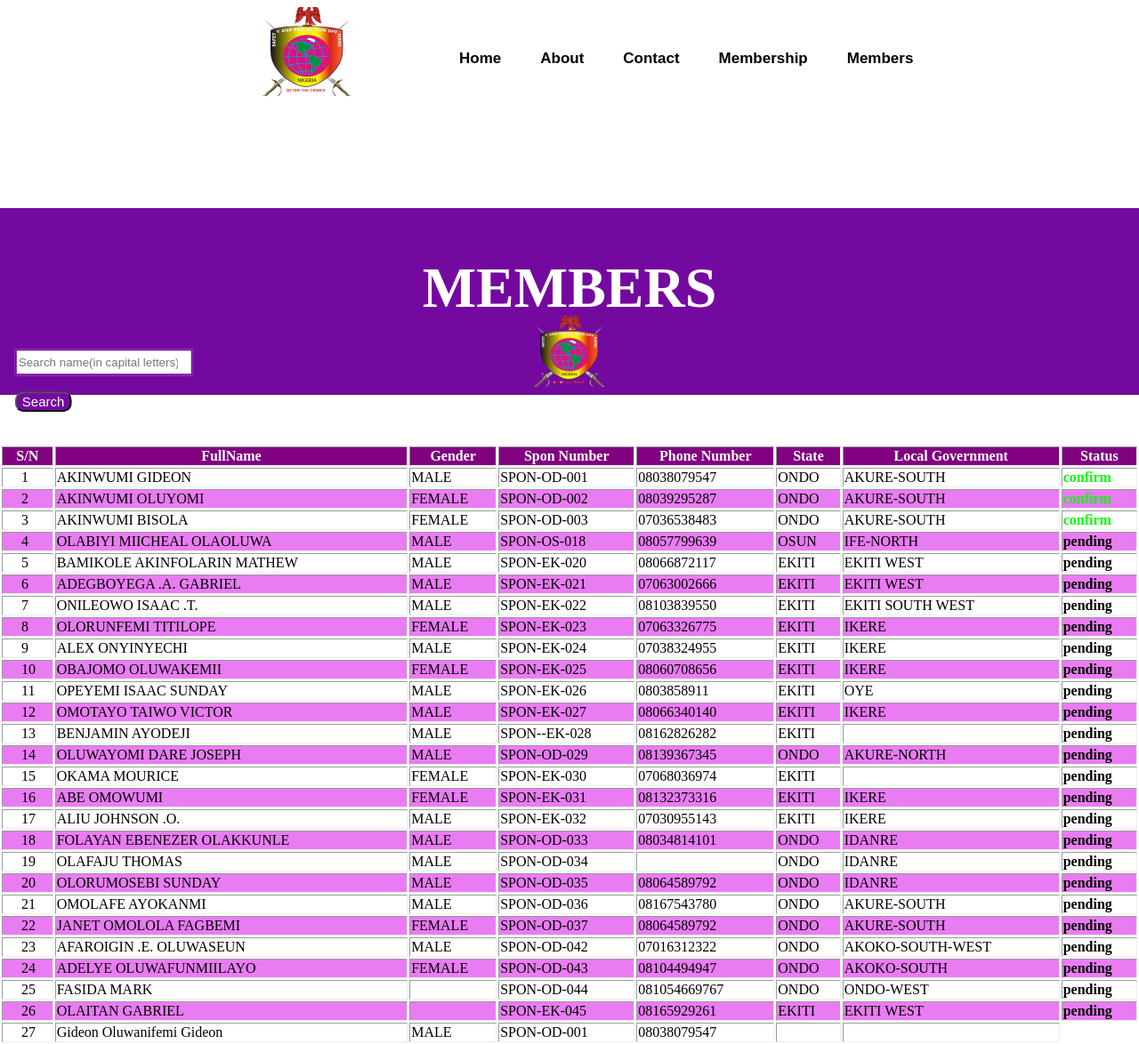
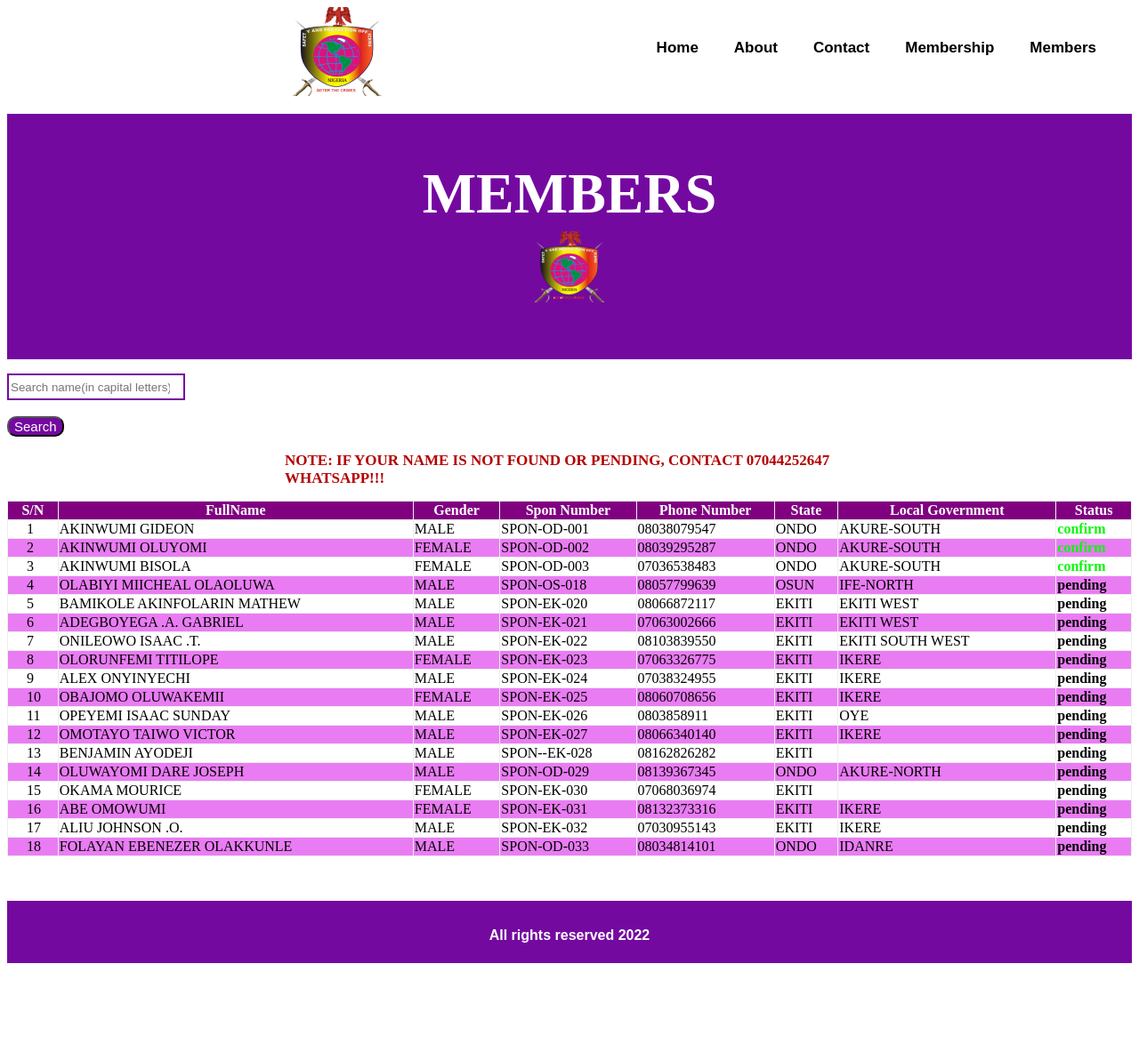
Before and after one commit to GideonDeon/sponmembers, a Django app: page / in a window 1280 px wide. Shown: the whole page at 89% size. After the commit the page ends 1083 px from the top, so only its background shows below. Run offline with Django 4.2, Linux system fonts and the light colour scheme; data comes from the database, SQL or seed files in the repository; both versions use the stored data as it was after the commit.

Commit message:
updated website

```diff
--- a/spon/static/css/members.css
+++ b/spon/static/css/members.css
@@ -2,9 +2,31 @@
     background-color: #7409a0;
     color: white;
 }
+body{
+    box-sizing: border-box;
+}
+.twrapper::-webkit-scrollbar{
+    background-color: grey
+    border-radius: 20px;
+    width: 10px;
+}
+.twrapper::-webkit-scrollbar-button{
+    content: '>';
+    background-color: black;
+    border-radius:20px ;
+    color: aliceblue;
+}
+.twrapper::-webkit-scrollbar-thumb{
+    width: 20px;
+    background-color: rgba(116, 9, 160, .9);
+}
+.twrapper::-webkit-scrollbar-track{
+
+}
+
 @media (min-width: 320px) and (max-width:550px){
-    nav>img{
-        position: absolute;
+    .nav>img{
+        position: relative;
         left: 50%;
         transform: translateX(-50%);
         height: 100px;
@@ -20,8 +42,7 @@
         display: grid;
         grid-template-rows: 1fr 1fr 1fr;
         padding: 3px;
-        position: absolute;
-        top: 8em;
+        position: relative;
         left: 50%;
         transform: translateX(-50%);
     }
@@ -78,236 +99,26 @@
         color: white;
     }
     .content{
-        position: absolute;
-        top: 40%;
-        left: 50%;
-        transform: translate(-50%,-30%);
-        height: 200px;
-        width: 148%;
+        margin-top: 20px;
+        height: 8em;
+        width: 100%;
         text-align: center;
-        padding-top: 10px;
         text-transform: uppercase;
-        font-size: 1.5em;
+        font-size: 2em;
         color: white;
-        background-color:#7409a0;
+        background-color: #7409a0;
+        padding: 10px 0 10px 0;
     }
     .popp{
-        height: 80px;
-        width: 80px;
+        margin-top: 10px;
+        height: 5rem;
+        width: 5rem;
         position: relative;
         bottom: 1.5em;
         cursor: default;
     }
     .search{
-        position: absolute;
-        top: 26em;
-        left: 20px;
-        width: 200px;
-
-    }
-
-    .sear{
-        border: solid 2px #7409a0;
-        height: 30px;
-        width: 200px;
-
-    }
-    .button{
-        background-color: #7409a0;
-        color: white;
-        border-radius: 10px;
-        font-size: 15px;
-        cursor: pointer;
-    }
-    table{
-        position: absolute;
-        top: 500px;
-        width: 5em;
-        text-align: justify;
-        border: none;
-    }
-    .sn{
-        text-indent: 20px;
-        list-style-type: decimal;
-    }
-    th{
-        background-color: #7409a0;
-        color: white;
-        text-align: center;
-    }
-    tr:nth-child(odd){
-        background-color: rgb(233, 124, 243);
-    }
-    .resultTable{
-
-        position: absolute;
-        top: 100px;
-        width: 5em;
-        text-align: justify;
-        border: none;
-    }
-    .notFound{
-        position: absolute;
-        top: 250px;
-        left: 50%;
-        transform: translateX(-50%);
-        text-align: justify;
-        text-transform: uppercase;
-        font-size: 20px;
-        border: none;
-    }
-    .result{
-        text-align: center;
-        text-transform: capitalize;
-        font-size: 2em;
-    }
-    .stat1{
-        color:rgb(11, 247, 11);
-        font-weight: 700;
-    }
-    .stat2{
-        color: orange ;
-        font-weight: 700;
-    }
-    .stat3{
-        color: red;
-        font-weight: 700;
-    }
-    .stat4{
-        color: black;
-        font-weight: 700;
-    }
-}
-@media (min-width:551px){
-    nav>img{
-        position: absolute;
-        left: 25%;
-        transform: translateX(-25%);
-    }
-    .div{
-        display: inline-block;
-        position: absolute;
-        top: 3.5em;
-        right: 5%;
-        width: 700px;
-    }
-    div>a{
-        display: inline-block;
-        text-decoration: none;
-    }
-    .menuwrapper{
-        display: none;
-    }
-    #formy{
-        display: none;
-    }
-    div>a>li{
-        color: black;
-        font-size: 17px;
-        font-family: sans-serif;
-        font-weight: 600;
-        list-style-type: none;
-    }
-    nav>div>.div1{
-        width: 90px;
-        height: 3px;
-        background-color: green;
-        position: absolute;
-        left: -3.5%;
-        top: 3em;
-        transform: translateX(3.5%);
-        display: none;
-    }
-
-    nav>div>.div2{
-        width: 90px;
-        height: 3px;
-        background-color: green;
-        position: absolute;
-        left: 12%;
-        top: 3em;
-        transform: translateX(-12%);
-        display: none;
-    }
-    nav>div>.div3{
-        width: 90px;
-        height: 3px;
-        background-color: green;
-        position: absolute;
-        left: 28%;
-        top: 3em;
-        transform: translateX(-28%);
-        display: none;
-
-    }
-    nav>div>.div4{
-        width: 90px;
-        height: 3px;
-        background-color: green;
-        position: absolute;
-        left: 49%;
-        top: 3em;
-        transform: translateX(-49%);
-        display: none;
-
-    }
-    nav>div>.div5{
-        width: 90px;
-        height: 3px;
-        background-color: green;
-        position: absolute;
-        left: 70%;
-        top: 3em;
-        transform: translateX(-70%);
-        display: none;
-
-    }
-    div>a:first-child:hover ~.div1{
-        display: block;
-    }
-    div>a:nth-child(2):hover ~.div2{
-        display: block;
-    }
-    div>a:nth-child(3):hover ~.div3{
-        display: block;
-    }
-    div>a:nth-child(4):hover ~.div4{
-        display: block;
-    }
-    div>a:nth-child(5):hover ~.div5{
-        display: block;
-    }
-    div>a:nth-child(6):hover ~.div6{
-        display: block;
-    }
-
-    .content{
-        position: absolute;
-        top: 30%;
-        left: 50%;
-        transform: translate(-50%,-30%);
-        height: 200px;
-        width: 100%;
-        text-align: center;
-        padding-top: 10px;
-        text-transform: uppercase;
-        font-size: 2em;
-        color: white;
-        background-color: #7409a0;
-    }
-    .popp{
-        height: 80px;
-        width: 80px;
-        position: relative;
-        bottom: 1.5em;
-        cursor: default;
-    }
-    .search{
-        position: absolute;
-        top: 450px;
-        left: 100px;
-        width: 200px;
-
+        margin-top: 1em;
     }
     .sear{
         border: solid 2px #7409a0;
@@ -322,14 +133,35 @@
         font-size: 15px;
         cursor: pointer;
     }
+    .twrapper {
+       max-height: 400px;
+       overflow-y: auto;
+       width: 100%;
+
+   }
     table{
+        text-align: justify;
+        border: none;
+        border-collapse: collapse;
+        width: 100%;
+    }
+    .warning{
         position: absolute;
-        top: 500px;
         left: 50%;
         transform: translate(-50%);
-        width: 80em;
-        text-align: justify;
-        border: none;
+        font-size: 13px;
+        font-weight: bolder;
+        color: red;
+        animation: warning 0.5s infinite alternate-reverse;
+        text-transform: uppercase;
+    }
+    @keyframes warning {
+        from{
+            color: red;
+        }
+        to{
+            color: black;
+        }
     }
     .sn{
         text-indent: 20px;
@@ -350,7 +182,6 @@
     }
     .resultTable{
         position: absolute;
-        top: 200px;
         left: 50%;
         transform: translateX(-50%);
         width: 80em;
@@ -367,7 +198,7 @@
         font-size: 20px;
         border: none;
     }
-    form{
+    .form{
         position: absolute;
         top: 70%;
         left: 43%;
@@ -423,4 +254,286 @@
         color: black;
         font-weight: 700;
     }
+    footer{
+        height: 40px;
+        width: 100%;
+        color: white;
+        text-align: center;
+        font-weight: bolder;
+        font-family: sans-serif;
+        background-color: #7409a0;
+        padding-top: 30px;
+        margin-top: 50px;
+    }
+
 }
+@media (min-width:551px){
+    .nav{
+        display: grid;
+        grid-template-columns: 1fr 2fr;
+    }
+    .nav>img{
+        position: relative;
+        left: 100%;
+        transform: translate(-100%);
+    }
+    .divmenu{
+        display: flex;
+        flex-direction: row;
+        justify-content: right;
+        padding-top: 20px ;
+    }
+    .menuwrapper{
+        display: none;
+    }
+    #formy{
+        display: none;
+    }
+    .divmenu>a{
+        text-decoration: none;
+    }
+    .divmenu>a>li{
+        color: black;
+        font-size: 17px;
+        font-family: sans-serif;
+        font-weight: 600;
+        list-style-type: none;
+    }
+    .div1{
+        width: 90px;
+        height: 3px;
+        background-color: green;
+        position: absolute;
+        right: 28%;
+        top: 6em;
+        transform: translateX(-28%);
+        display: none;
+    }
+    .div2{
+        width: 90px;
+        height: 3px;
+        background-color: green;
+        position: absolute;
+        right: 23%;
+        top: 6em;
+        transform: translateX(-23%);
+        display: none;
+
+    }
+    .div3{
+        width: 90px;
+        height: 3px;
+        background-color: green;
+        position: absolute;
+        right: 17%;
+        top: 6em;
+        transform: translateX(-17%);
+        display: none;
+    }
+    .div4{
+        width: 90px;
+        height: 3px;
+        background-color: green;
+        position: absolute;
+        right: 10%;
+        top: 6em;
+        transform: translateX(-10%);
+        display: none;
+    }
+    .div5{
+        width: 90px;
+        height: 3px;
+        background-color: green;
+        position: absolute;
+        right: 2%;
+        top: 6em;
+        transform: translateX(-2%);
+        display: none;
+
+    }
+    .divmenu>a:first-child:hover ~.div1{
+        display: block;
+    }
+    .divmenu>a:nth-child(2):hover ~.div2{
+        display: block;
+    }
+    .divmenu>a:nth-child(3):hover ~.div3{
+        display: block;
+    }
+    .divmenu>a:nth-child(4):hover ~.div4{
+        display: block;
+    }
+    .divmenu>a:nth-child(5):hover ~.div5{
+        display: block;
+    }
+    .divmenudiv>a:nth-child(6):hover ~.div6{
+        display: block;
+    }
+    .content{
+        margin-top: 20px;
+        height: 8em;
+        width: 100%;
+        text-align: center;
+        text-transform: uppercase;
+        font-size: 2em;
+        color: white;
+        background-color: #7409a0;
+        padding: 10px 0 10px 0;
+    }
+    .popp{
+        margin-top: 10px;
+        height: 5rem;
+        width: 5rem;
+        position: relative;
+        bottom: 1.5em;
+        cursor: default;
+    }
+    .search{
+        margin-top: 1em;
+    }
+    .sear{
+        border: solid 2px #7409a0;
+        height: 30px;
+        width: 200px;
+
+    }
+    .button{
+        background-color: #7409a0;
+        color: white;
+        border-radius: 10px;
+        font-size: 15px;
+        cursor: pointer;
+    }
+    .twrapper {
+       max-height: 400px;
+       overflow-y: auto;
+       width: 100%;
+
+   }
+    table{
+        text-align: justify;
+        border: none;
+        border-collapse: collapse;
+        width: 100%;
+    }
+    .warning{
+        position: absolute;
+        left: 50%;
+        transform: translate(-50%);
+        font-size: 17px;
+        font-weight: bolder;
+        color: red;
+        animation: warning 0.5s infinite alternate-reverse;
+        text-transform: uppercase;
+    }
+    @keyframes warning {
+        from{
+            color: red;
+        }
+        to{
+            color: black;
+        }
+    }
+    .sn{
+        text-indent: 20px;
+        list-style-type: decimal;
+    }
+    th{
+        background-color: purple;
+        color: white;
+        text-align: center;
+    }
+    tr:nth-child(odd){
+        background-color: rgb(233, 124, 243);
+    }
+    .result{
+        text-align: center;
+        text-transform: capitalize;
+        font-size: 5em;
+    }
+    .resultTable{
+        position: absolute;
+        left: 50%;
+        transform: translateX(-50%);
+        width: 80em;
+        text-align: justify;
+        border: none;
+    }
+    .notFound{
+        position: absolute;
+        top: 250px;
+        left: 50%;
+        transform: translateX(-50%);
+        text-align: justify;
+        text-transform: uppercase;
+        font-size: 20px;
+        border: none;
+    }
+    .form{
+        position: absolute;
+        top: 70%;
+        left: 43%;
+        transform: translate(-43%, -70%);
+        width: 200px;
+        padding: 20px;
+    }
+    .input{
+        width: 400px;
+        height: 30px;
+    }
+    .edit{
+        position: absolute;
+        bottom: 30px;
+        left: 900px;
+        height: 30px;
+        background-color: #7409a0;
+        color: white;
+        padding-top: 10px;
+        border-radius: 10px;
+        border: solid 2px black;
+        text-transform: capitalize;
+
+    }
+    .editM{
+        position: absolute;
+        top: 200px;
+        left: 50%;
+        transform: translate(-50%);
+        width: 80em;
+        text-align: justify;
+        border: none;
+    }
+    .search2{
+        position: absolute;
+        top: 100px;
+        left: 100px;
+        width: 200px;
+    }
+    .stat1{
+        color:rgb(11, 247, 11);
+        font-weight: 700;
+    }
+    .stat2{
+        color: orange ;
+        font-weight: 700;
+    }
+    .stat3{
+        color: red;
+        font-weight: 700;
+    }
+    .stat4{
+        color: black;
+        font-weight: 700;
+    }
+    footer{
+        height: 40px;
+        width: 100%;
+        color: white;
+        text-align: center;
+        font-weight: bolder;
+        font-family: sans-serif;
+        background-color: #7409a0;
+        padding-top: 30px;
+        margin-top: 50px;
+    }
+}
--- a/spon/templates/spon/members.html
+++ b/spon/templates/spon/members.html
@@ -10,9 +10,10 @@
     <title>Members</title>
 </head>
 <body>
-    <nav>
+    <div class="nav">
         <img src="/static/images/logo.png">
         <div class="div">
+            <ul  class="divmenu">
                 <a href="https://spoc.com.ng/"><li>Home</li></a>&nbsp;&nbsp;&nbsp;&nbsp;&nbsp;&nbsp;&nbsp;&nbsp;&nbsp;&nbsp;
                 <a href="https://spoc.com.ng/about/"><li>About</li></a>&nbsp;&nbsp;&nbsp;&nbsp;&nbsp;&nbsp;&nbsp;&nbsp;&nbsp;&nbsp;
                 <a href="https://spoc.com.ng/contact/"><li>Contact</li></a>&nbsp;&nbsp;&nbsp;&nbsp;&nbsp;&nbsp;&nbsp;&nbsp;&nbsp;&nbsp;
@@ -23,6 +24,8 @@
                 <div class="div3"></div>
                 <div class="div4"></div>
                 <div class="div5"></div>
+            </ul>
+
         </div>
         <div class="menuwrapper">
             <div></div>
@@ -40,18 +43,28 @@
             </div>
 
         </form>
-    </nav>
+    </div>
     <div class="content">
             <h1>members</h1>
             <a href="{% url 'populate' %}" target="_blank"><img src="/static/images/logo.png" class="popp" ></a>
     </div>
-     <form action="{% url 'search' %}" method="POST" class="search">
+    <div class="search">
+        <form action="{% url 'search' %}" method="POST" >
             {% csrf_token %}
             <input type="search" placeholder="Search name(in capital letters)" class="sear" name="searched">
             <br>
             <br>
             <button class="button">Search</button>
         </form>
+    </div>
+    <div>
+        <p class="warning">NOTE: if your name is not found or pending, contact 07044252647 Whatsapp!!! </p>
+    </div>
+    <br>
+    <br>
+    <br>
+    <br>
+    <div class="twrapper">
         <table border="1">
             <tr>
                 <th>S/N</th>
@@ -84,6 +97,8 @@
                     </tr>
             {%endfor%}
         </table>
+    </div>
+    <footer>All rights reserved 2022</footer>
     <script type="text/javascript" src="{% static 'js/populate.js' %}"></script>
 </body>
 </html>
```
Also changed, not shown: db.sqlite3. Lines whose indentation alone changed are shown as unchanged.
